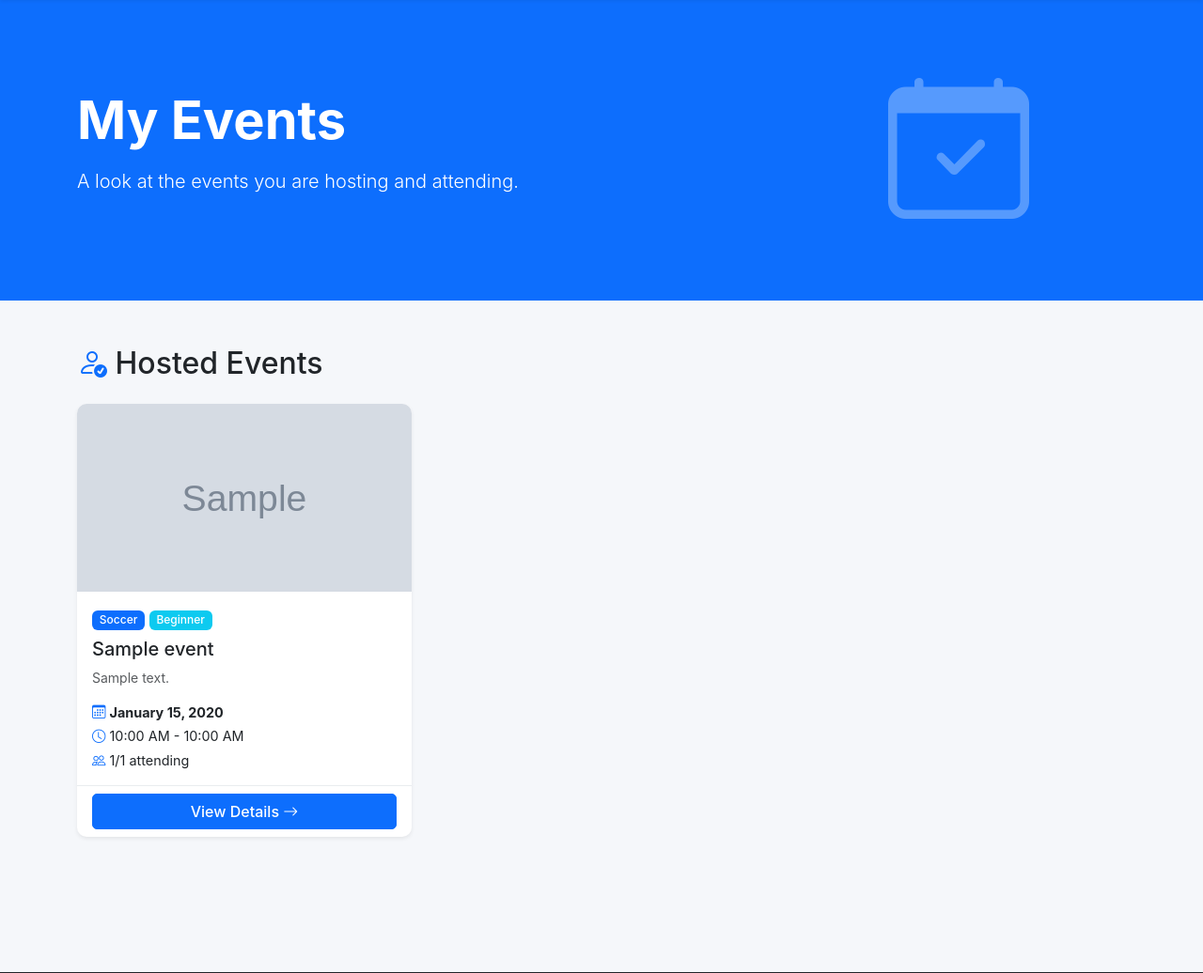
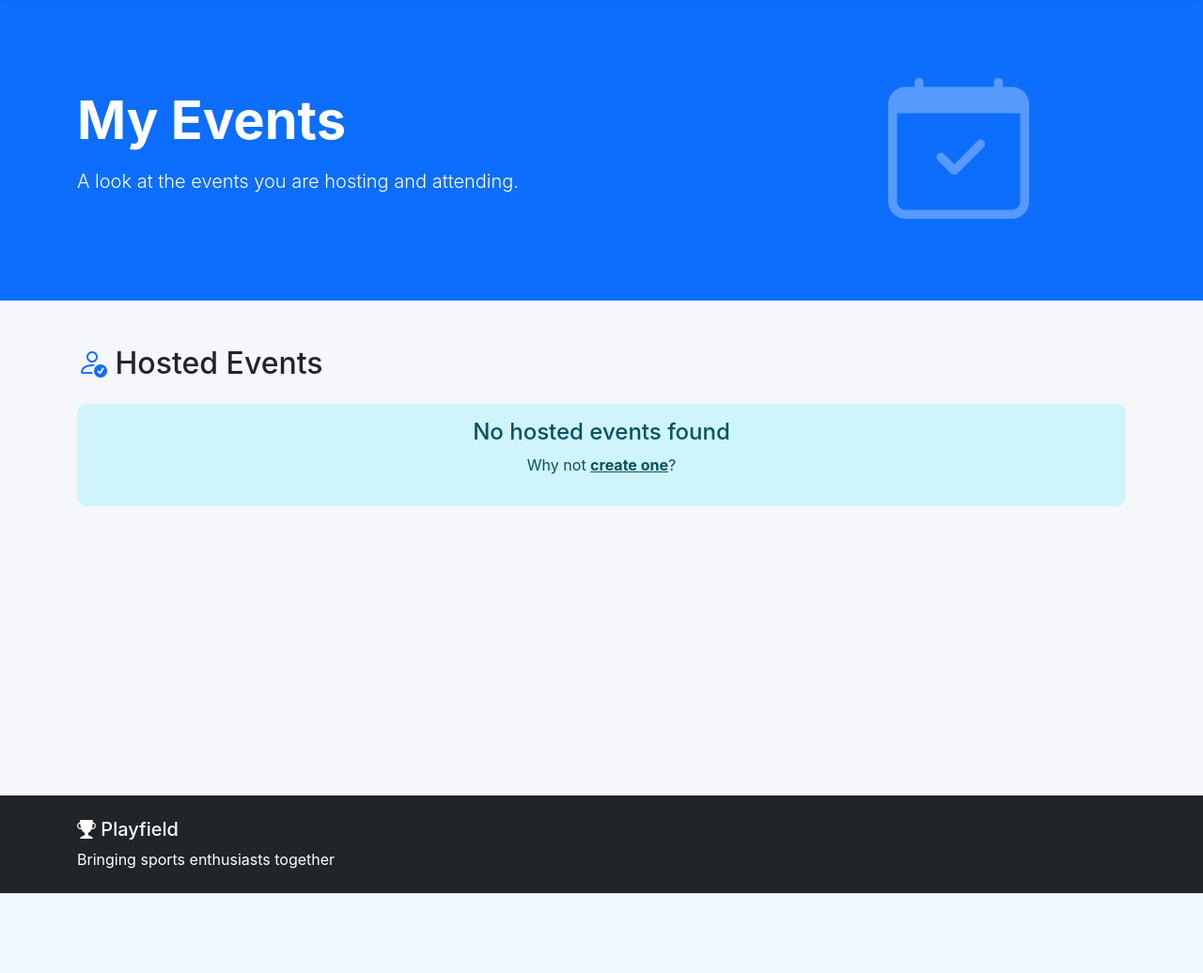
Before and after one commit to an1n-dya/Capstone, a Django app: page /my-events/ in a window 1280 px wide. Shown: the part 79-1115 px from the top of the page at 94% size. After the commit the page ends 1030 px from the top, so only its background shows below. Run offline with Django 4.2, Linux system fonts and the light colour scheme; a user stored in the database is signed in; tables that the repository leaves empty hold one stand-in row (values such as "Sample post"); grey boxes marked "Sample" are stand-in pictures.

Commit message:
Refactor event attendance and event filtering logic

```diff
--- a/sports/management/commands/populate_demo.py
+++ b/sports/management/commands/populate_demo.py
@@ -393,7 +393,8 @@
                     )
 
                     available_users = [u for u in users if u != host]
-                    attendees = random.sample(available_users, min(num_attendees, len(available_users)))
+                    sample_size = min(num_attendees, len(available_users))
+                    attendees = random.sample(available_users, sample_size)
 
                     for attendee in attendees:
                         event.attendees.add(attendee)
@@ -457,7 +458,8 @@
             )
 
             available_users = [u for u in users if u != host]
-            attendees = random.sample(available_users, min(num_attendees, len(available_users)))
+            sample_size = min(num_attendees, len(available_users))
+            attendees = random.sample(available_users, sample_size)
 
             for attendee in attendees:
                 event.attendees.add(attendee)
--- a/sports/models.py
+++ b/sports/models.py
@@ -1,15 +1,13 @@
 from django.contrib.auth.models import AbstractUser
 from django.db import models
 from django.utils import timezone
+from datetime import datetime
 from django.core.validators import MinValueValidator, MaxValueValidator
-from datetime import datetime
-import pytz
 
 class User(AbstractUser):
     bio = models.TextField(max_length=500, blank=True)
     favorite_sports = models.CharField(max_length=200, blank=True)
     profile_picture = models.ImageField(upload_to='profile_pics/', null=True, blank=True)
-    created_at = models.DateTimeField(auto_now_add=True)
 
     def __str__(self):
         return f"{self.username}"
@@ -82,6 +80,14 @@
         ordering = ['date', 'start']
         verbose_name = "Event"
         verbose_name_plural = "Events"
+
+    def save(self, *args, **kwargs):
+        """Override save to automatically set the timestamp."""
+        if self.date and self.end:
+            # Combine date and end time to create a datetime object for the event's conclusion
+            event_end_datetime = datetime.combine(self.date, self.end)
+            self.timestamp = timezone.make_aware(event_end_datetime)
+        super().save(*args, **kwargs)
 
     def __str__(self):
         return f"{self.title} - {self.date}"
--- a/sports/templates/sports/my_events.html
+++ b/sports/templates/sports/my_events.html
@@ -91,7 +91,6 @@
         <h2 class="mb-4 mt-5">
             <i class="bi bi-person-plus text-primary"></i> Events I'm Attending
         </h2>
-        {% if attending_events %}
         <div class="row g-4">
             {% for event in attending_events %}
             <div class="col-md-6 col-lg-4">
@@ -147,7 +146,6 @@
             </div>
             {% endfor %}
         </div>
-        {% endif %}
     </div>
     {% endif %}
 </div>
--- a/sports/views.py
+++ b/sports/views.py
@@ -4,7 +4,7 @@
 from django.contrib import messages
 from django.http import JsonResponse, HttpResponseRedirect
 from django.urls import reverse
-from django.db import IntegrityError
+from django.db import IntegrityError, transaction
 from django.db.models import Q, Count
 from django.core.paginator import Paginator
 from django.utils import timezone
@@ -72,7 +72,10 @@
 
 def event_detail(request, event_id):
     """Display detailed view of a single event."""
-    event = get_object_or_404(Events, pk=event_id)
+    event = get_object_or_404(
+        Events.objects.prefetch_related('attendees', 'comments__author__profile_picture'),
+        pk=event_id
+    )
     comments = event.comments.all()
     comment_form = CommentForm()
 
@@ -129,6 +132,7 @@
     """Edit an existing event."""
     event = get_object_or_404(Events, pk=event_id)
 
+    # Prevent editing past events
     if event.is_past:
         messages.error(request, "You cannot edit a past event.")
         return redirect('event_detail', event_id=event.id)
@@ -169,15 +173,15 @@
 @login_required
 @require_http_methods(["POST"])
 def toggle_attendance(request, event_id):
-    """Toggle user's attendance for an event."""
+    """Toggle user's attendance for an event atomically."""
     event = get_object_or_404(Events, pk=event_id)
     user = request.user
 
     if user == event.host:
         return JsonResponse({
             'success': False,
-            'message': 'Host cannot leave their own event'
-        })
+            'message': 'Host cannot leave their own event.'
+        }, status=403)
 
     if event.is_past:
         return JsonResponse({
@@ -191,23 +195,25 @@
             'message': 'This event has been cancelled.'
         }, status=400)
 
-    if user in event.attendees.all():
-        event.attendees.remove(user)
-        message = "You've left the event"
-        button_text = "Join Event"
-        attending = False
-    else:
-        if event.is_full:
-            return JsonResponse({
-                'success': False,
-                'message': 'Event is full',
-                'attending': False,
-            }, status=400)
-        event.attendees.add(user)
-        message = "You've joined the event"
-        button_text = "Leave Event"
-        attending = True
+    with transaction.atomic():
+        # Re-fetch event inside transaction with select_for_update to lock the row
+        event_locked = Events.objects.select_for_update().get(pk=event_id)
 
+        if user in event_locked.attendees.all():
+            event_locked.attendees.remove(user)
+            message = "You've left the event"
+            button_text = "Join Event"
+            attending = False
+        else:
+            if event_locked.is_full:
+                return JsonResponse({
+                    'success': False,
+                    'message': 'Event is full',
+                }, status=400)
+            event_locked.attendees.add(user)
+            message = "You've joined the event"
+            button_text = "Leave Event"
+            attending = True
     # Prepare attendee list for the response
     attendees = event.attendees.all().order_by('username')[:10]
     attendees_list = [{
@@ -238,13 +244,13 @@
         return JsonResponse({
             'success': False,
             'message': 'You cannot cancel a past event.'
-        })
+        }, status=400)
 
     if request.user != event.host:
         return JsonResponse({
             'success': False,
             'message': 'Only the host can cancel this event'
-        })
+        }, status=403)
 
     event.is_cancelled = True
     event.save()
@@ -263,12 +269,10 @@
         user = request.user
 
     # Get user's hosted events
-    hosted_events = Events.objects.filter(
-        host=user
-    ).order_by('-date')[:5]
+    hosted_events = Events.objects.filter(host=user).select_related('host').prefetch_related('attendees').order_by('-date')[:5]
 
     # Get user's attended events
-    attended_events = user.attending.all().order_by('-date')[:5]
+    attended_events = user.attending.all().select_related('host').prefetch_related('attendees').order_by('-date')[:5]
 
     context = {
         'profile_user': user,
@@ -297,11 +301,18 @@
 @login_required
 def my_events(request):
     """Display user's events (hosted and attending)."""
+    now = timezone.now()
+
     # Hosted events
-    hosted = Events.objects.filter(host=request.user).order_by('-date')
+    hosted = Events.objects.filter(
+        host=request.user,
+        timestamp__gte=now
+    ).order_by('date', 'start')
 
     # Attending events
-    attending = request.user.attending.exclude(host=request.user).order_by('-date')
+    attending = request.user.attending.filter(
+        timestamp__gte=now
+    ).exclude(host=request.user).order_by('date', 'start')
 
     context = {
         'hosted_events': hosted,
```
Also changed, not shown: sports/static/sports/scripts.js (+20 -19 lines), sports/tests.py (+7 -7 lines), sports/migrations/0001_initial.py.
